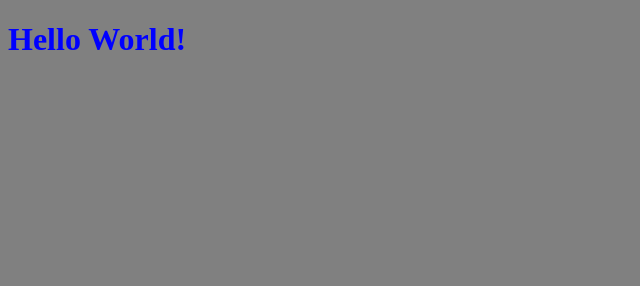
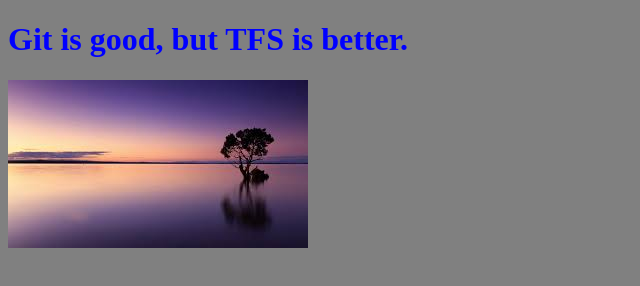
Before and after one commit to GPallred05/three_commits_project, a plain HTML site: page index.html in a window 1280 px wide. Shown: the whole page, without its empty margins (0-640 px from the left). Drawn offline with Linux system fonts and the light colour scheme.

Commit message:
Changed text and added an image

```diff
--- a/index.html
+++ b/index.html
@@ -7,6 +7,7 @@
     <link rel="stylesheet" href="styles.css">
 </head>
 <body>
-    <h1>Hello World!</h1>
+    <h1>Git is good, but TFS is better.</h1>
+    <img src="image.jpg" alt="An image">
 </body>
 </html>
```
Also changed, not shown: image.jpg (added).
